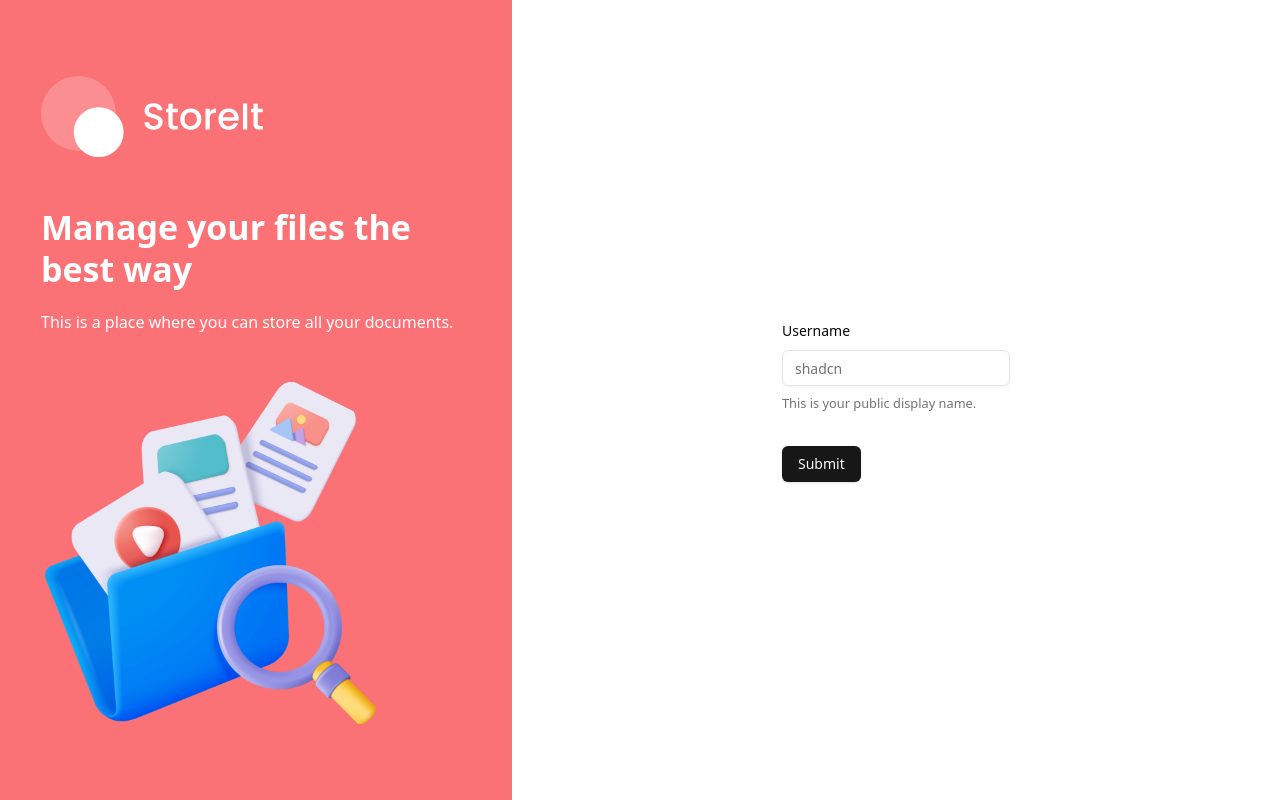
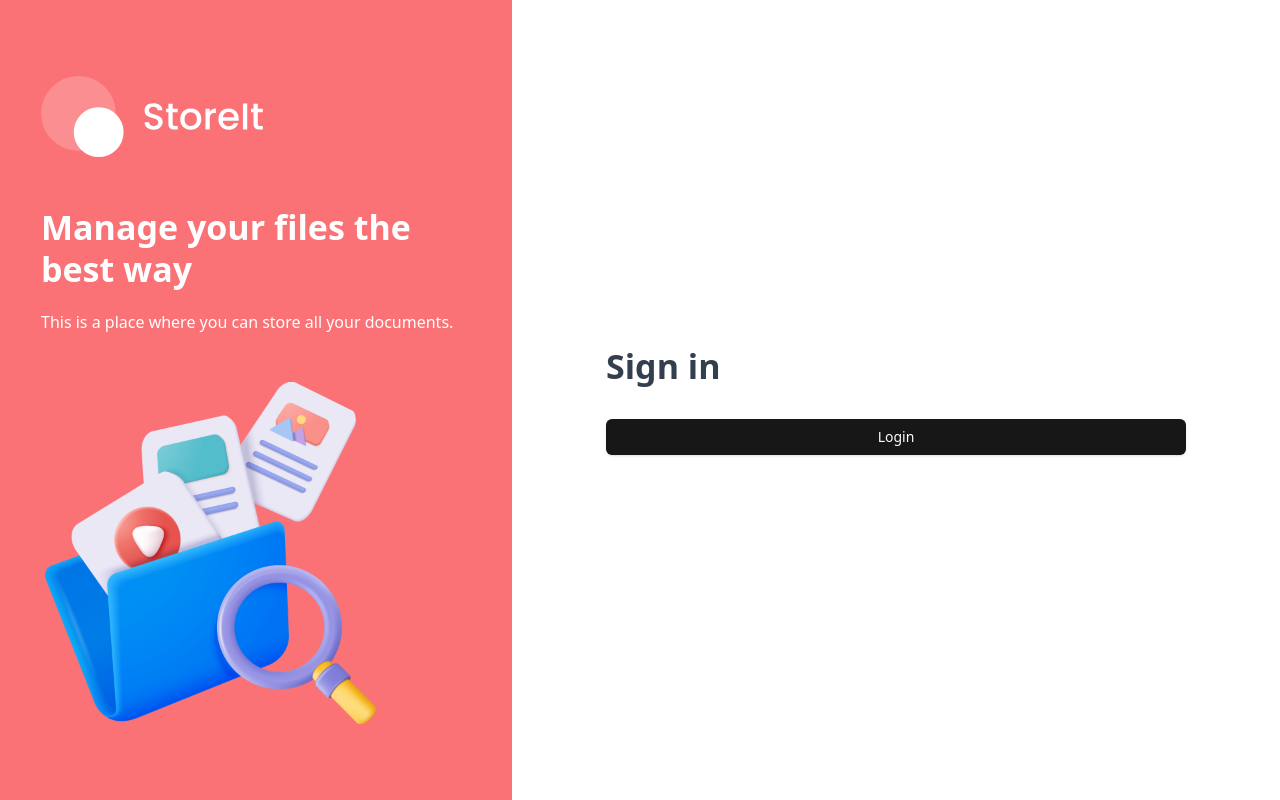
Before and after one commit to obermoser/store_it, a Next.js app: page /sign-in in a window 1280 px wide. Built offline with nearby package versions, Linux system fonts and the light colour scheme.

Commit message:
Form wip

```diff
--- a/components/AuthForm.tsx
+++ b/components/AuthForm.tsx
@@ -42,15 +42,19 @@ const AuthForm = ({ type }: { type: FormType }) => {
   return (
     <>
       <Form {...form}>
-        <form onSubmit={form.handleSubmit(onSubmit)} className="space-y-8">
+        <form onSubmit={form.handleSubmit(onSubmit)} className="auth-form">
+          <h1 className="form-title">
+            {type === "sign-in" ? "Sign in" : "Sign Up"}
+          </h1>
+          {type === "sign-up" && (
             <FormField
               control={form.control}
-            name="username"
+              name="fullName"
               render={({ field }) => (
                 <FormItem>
-                <FormLabel>Username</FormLabel>
+                  <FormLabel>Full Name</FormLabel>
                   <FormControl>
-                  <Input placeholder="shadcn" {...field} />
+                    <Input placeholder="Your full name..." {...field} />
                   </FormControl>
                   <FormDescription>
                     This is your public display name.
@@ -59,8 +63,9 @@ const AuthForm = ({ type }: { type: FormType }) => {
                 </FormItem>
               )}
             />
+          )}
 
-          <Button type="submit">Submit</Button>
+          <Button type="submit">{type === "sign-in" ? "Login" : "Sign up"}</Button>
         </form>
       </Form>
     </>
```
Lines whose indentation alone changed are shown as unchanged.
